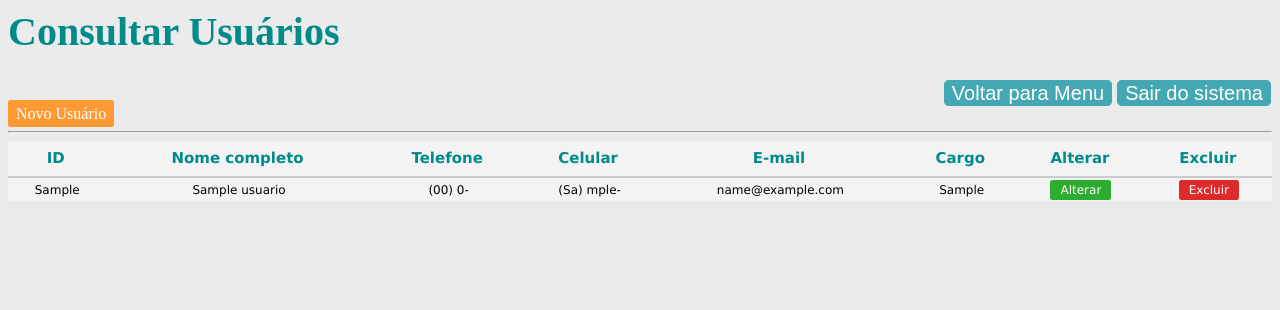
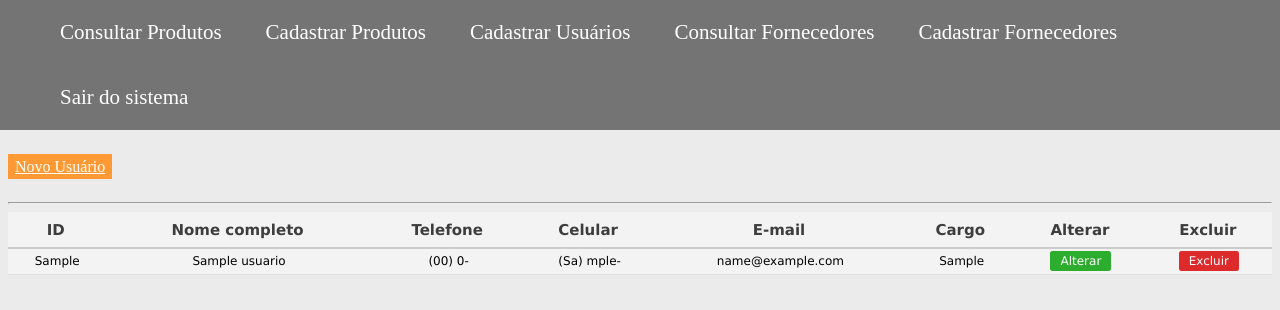
Before and after one commit to Daniel-Otaviano/NIXIS, a PHP site: page /PHP/consultandoUsuario.php in a window 1280 px wide. Shown: the top 310 px of the page. Run offline with PHP 8.4, Linux system fonts and the light colour scheme; the visitor is signed in with stand-in values (Sample User, id 1); tables that the repository leaves empty or names only in its code hold one stand-in row (values such as "Sample post"); data that the repository does not hold is empty.

Commit message:
Adiciona Navbar para as telas

```diff
--- a/CSS/formataTabelaCrud.css
+++ b/CSS/formataTabelaCrud.css
@@ -7,17 +7,6 @@ body{
     background-color: rgb(235, 235, 235);
 }
 
-a{
-    text-align: right;
-    text-decoration: none;
-    color: white;
-    background-color: royalblue;
-    border: solid 1px black;
-    padding: 1px 7px;
-    margin-right: 1px;
-    border-radius: 3px;
-    border-color: royalblue;
-}
 
 #excluir a{
   text-align: right;
@@ -57,7 +46,7 @@ h1{
 }
 
 th{
-    color: darkcyan;
+    color: rgb(61, 61, 61);
     font-size: 15px;
     padding-left:4px;
     padding-right:4px;
@@ -118,7 +107,32 @@ tr:hover {
 }
 
 #navbar a:hover{
-
   border: 1px solid #666;
   border-color: cyan;
 }
+
+#menu ul{
+  margin: -8px;
+  list-style: none;
+  background-color: rgb(116, 116, 116);
+}
+
+#menu ul li{
+  display: inline;
+}
+
+#menu ul li a{
+  text-decoration: none;
+  padding: 20px 20px;
+  display: inline-block;
+  color: white;
+  font-size: 21px;
+}
+
+#menu ul li a:hover{
+  color: rgb(77, 75, 75);
+}
+
+#menu ul li a:focus{
+  color: rgb(75, 2, 2);
+}
--- a/HTML/cadastrarFornecedor.php
+++ b/HTML/cadastrarFornecedor.php
@@ -62,7 +62,7 @@ $logado = $_SESSION['email'];
 
     <div id = "navbar">
         <a href = "../PHP/consultandoFornecedor.php">Consultar Fornecedores</a>
-        <a href="../HTML/menu.php">Voltar para Menu</a>
+        <a href="../PHP/consultandoProduto.php">Voltar para Início</a>
         <a href="../HTML/logout.php">Sair do sistema</a>
     </div>
 
--- a/HTML/cadastrarProduto.php
+++ b/HTML/cadastrarProduto.php
@@ -55,7 +55,7 @@ $logado = $_SESSION['email'];
     <a href = "../HTML/menu.html"><img src="../IMAGENS/logo.png" width="100" height="50"></a>
     <div id = "navbar">
         <a href = "../PHP/consultandoProduto.php">Consultar Produtos</a>
-        <a href="../HTML/menu.php">Voltar para Menu</a>
+        <a href="../PHP/consultandoProduto.php">Voltar para Início</a>
         <a href="../HTML/logout.php">Sair do sistema</a>
     </div>
 
--- a/HTML/cadastrarUsuario.php
+++ b/HTML/cadastrarUsuario.php
@@ -52,7 +52,7 @@ require "../PHP/funcoesUsuario.php";
   <a href = "../HTML/menu.html"><img src="../IMAGENS/logo.png" width="100" height="50"></a>
   <div id = "navbar">
     <a href = "../PHP/consultandoUsuario.php">Consultar Usuários</a>
-    <a href="../HTML/menu.php">Voltar para Menu</a>
+    <a href="../PHP/consultandoProduto.php">Voltar para Início</a>
     <a href="../HTML/logout.php">Sair do sistema</a>
   </div>
 
--- a/HTML/login.php
+++ b/HTML/login.php
@@ -15,7 +15,7 @@ require_once "../PHP/conexao.php";
 
     <script type="text/javascript">
       function loginsucessfully(){
-		    setTimeout("window.location='../HTML/menu.php'", 900);
+		    setTimeout("window.location='../PHP/consultandoProduto.php'", 900);
 		    alert("Logado com Sucesso!");
 	    }
       //Função para remover a mensagem do ECHO depois de alguns segundos
--- a/PHP/consultandoUsuario.php
+++ b/PHP/consultandoUsuario.php
@@ -19,13 +19,21 @@ require "conexao.php";
  <title>Consultando Usuários</title>
 </head>
 <body>
-<h1>Consultar Usuários</h1>
-<div id = "navbar">
-  <a href="../HTML/menu.php">Voltar para Menu</a>
-  <a href="../HTML/logout.php">Sair do sistema</a>
-</div>
-<a class = "navbaresquerda" href= "../HTML/cadastrarUsuario.php">Novo Usuário</a>
-
+  <div id = "menu">
+    <ul>
+      <li><a href = "../PHP/consultandoProduto.php">Consultar Produtos</a></li>
+      <li><a href= "../HTML/cadastrarProduto.php">Cadastrar Produtos</a></li>
+      <li><a href= "../HTML/cadastrarUsuario.php">Cadastrar Usuários</a></li>
+      <li><a href= "../PHP/consultandoFornecedor.php">Consultar Fornecedores</a></li>
+      <li><a href= "../HTML/cadastrarFornecedor.php">Cadastrar Fornecedores</a></li>
+      <li><a href="../HTML/logout.php">Sair do sistema</a></li>
+    </ul>
+  </div>
+  <br>
+  <br>
+  <a class = "navbaresquerda" href= "../HTML/cadastrarUsuario.php">Novo Usuário</a>
+  <br>
+  <br>
  <hr/>
  <form action = "editarUsuario.php" method = "get">
  <table>
```
Also changed, not shown: CSS/cadastrarProduto.css (+26 -0 lines), CSS/cadastrarUsuario.css (+26 -0 lines), PHP/consultandoFornecedor.php (+15 -7 lines), PHP/consultandoProduto.php (+14 -6 lines).
